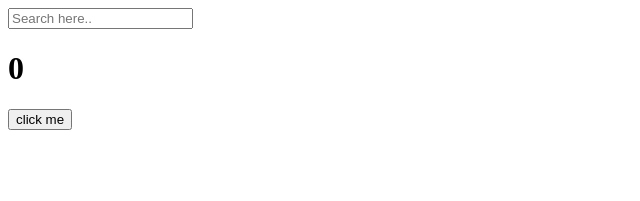
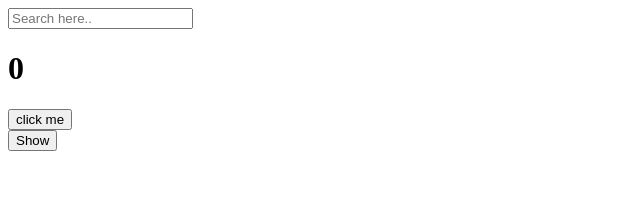
Before and after one commit to angryong91/hello-react, a React (Create React App) app: page / in a window 1280 px wide. Shown: the top 201 px of the page, without its empty margins (0-640 px from the left). Built offline with nearby package versions, Linux system fonts and the light colour scheme.

Commit message:
cleanup function

```diff
--- /dev/null
+++ b/src/Cleanup.js
@@ -0,0 +1,25 @@
+import { useState, useEffect } from "react";
+
+function Hello() {
+  useEffect(() => {
+    console.log("hi :)");
+    // cleanup function
+    return () => {
+      console.log("bye :(");
+    };
+  }, []);
+  return <h1>Hello</h1>;
+}
+
+function Cleanup() {
+  const [showing, setShowing] = useState(false);
+  const onClick = () => setShowing((prev) => !prev);
+  return (
+    <div>
+      {showing ? <Hello /> : null}
+      <button onClick={onClick}>{showing ? "Hide" : "Show"}</button>
+    </div>
+  );
+}
+
+export default Cleanup;
--- a/src/index.js
+++ b/src/index.js
@@ -1,6 +1,12 @@
 import React from "react";
 import ReactDOM from "react-dom/client";
 import App from "./App";
+import Cleanup from "./Cleanup";
 
 const root = ReactDOM.createRoot(document.getElementById("root"));
-root.render(<App />);
+root.render(
+  <div>
+    <App />
+    <Cleanup />
+  </div>
+);
```
